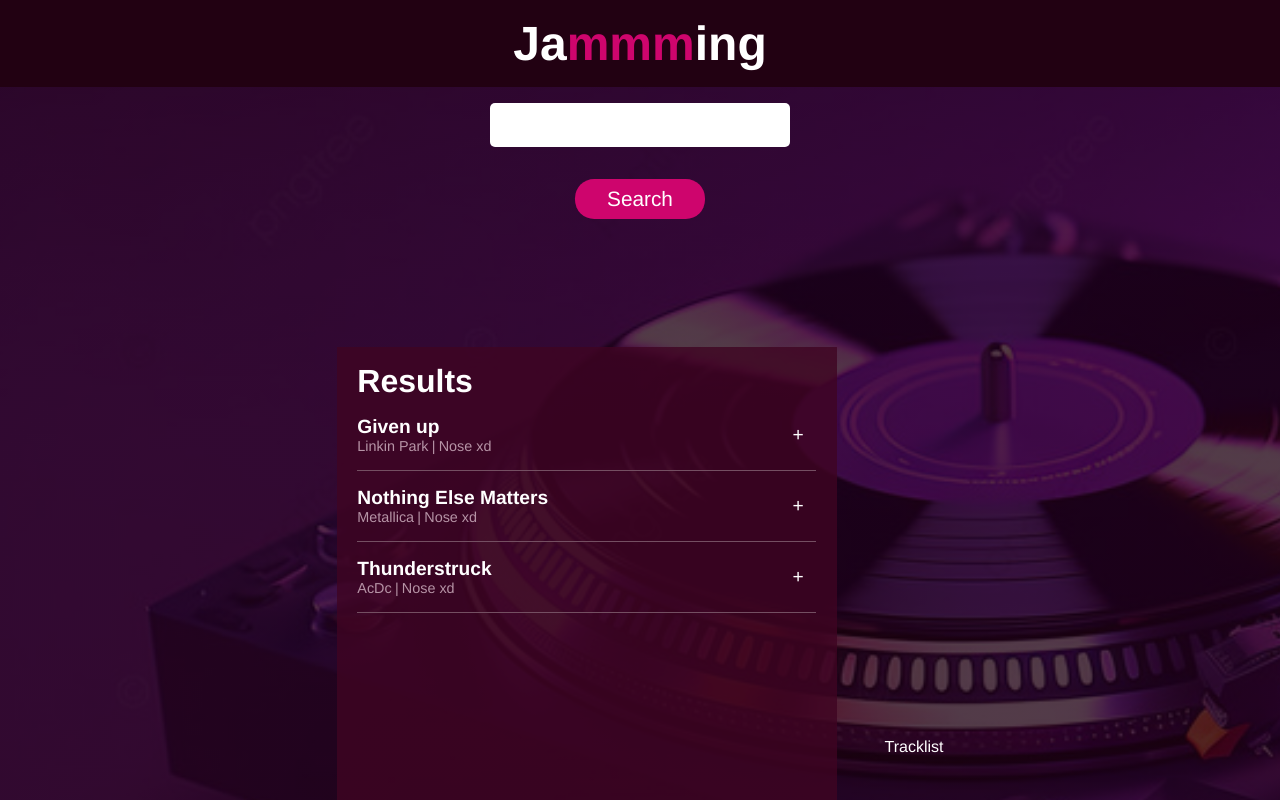
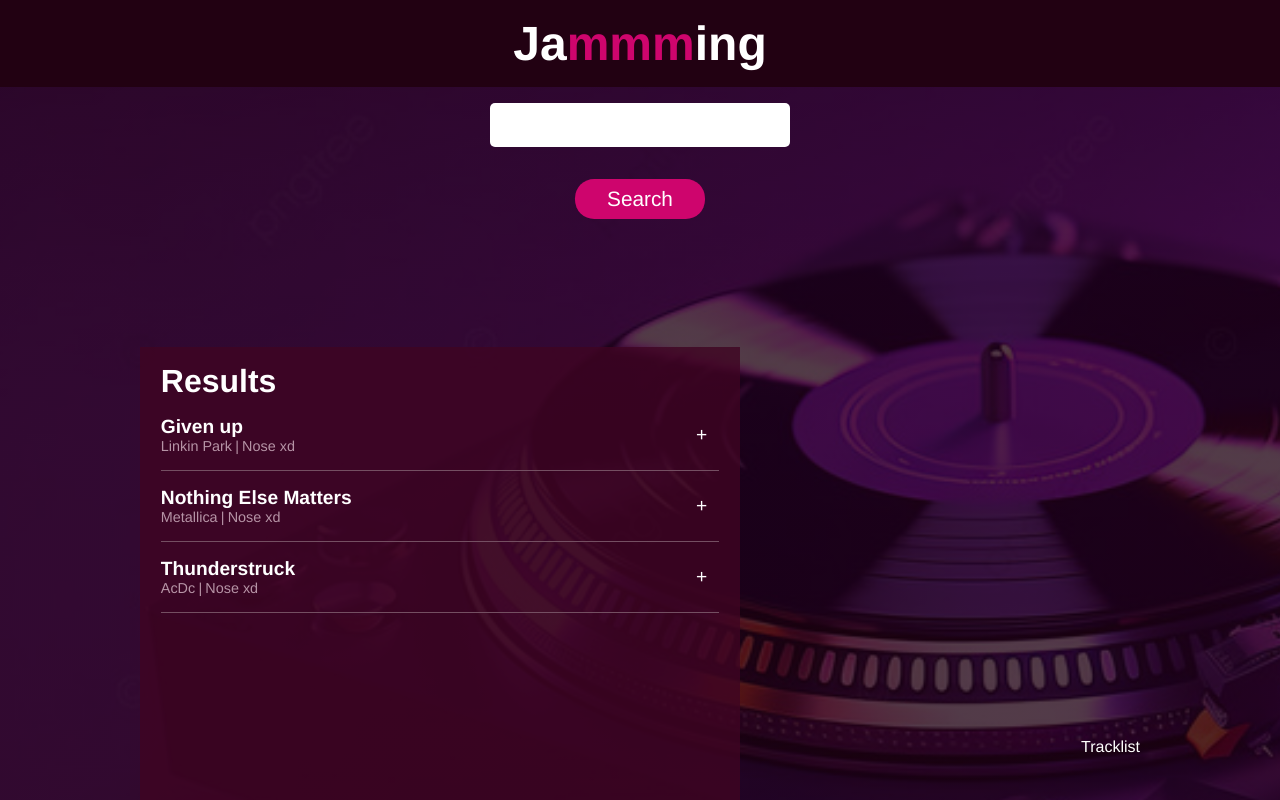
Before and after one commit to Tomas-Arrativel/Jamming-app, a React (Vite) app: page / in a window 1280 px wide. Shown: the top 800 px of the page. Built offline with nearby package versions, Linux system fonts and the light colour scheme.

Commit message:
Fixing some little issues

```diff
--- a/src/App.module.css
+++ b/src/App.module.css
@@ -48,11 +48,11 @@ body {
 
 .main__container {
   display: flex;
-  justify-content: center;
+  justify-content: space-between;
   align-items: center;
   color: #fff;
-  gap: 3rem;
-  width: 1000px;
+  gap: 2rem;
+  min-width: 1000px;
 }
 
 .footer {
--- a/src/components/SearchResults/SearchResults.module.css
+++ b/src/components/SearchResults/SearchResults.module.css
@@ -1,5 +1,5 @@
 .results {
-  width: 500px;
+  width: 600px;
   background-color: rgba(63, 4, 34, 0.8);
   padding: 1rem 1.3rem;
   min-height: 800px;
```
